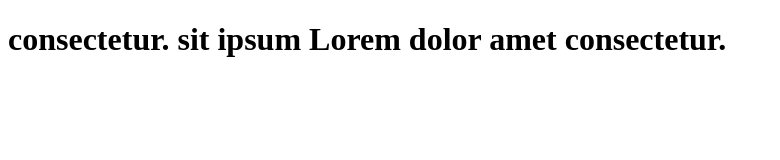
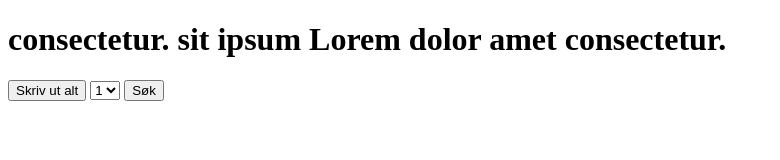
Before and after one commit to Fiery106/js-map-funksjon, a plain HTML site: page index.html in a window 1280 px wide. Shown: the whole page, without its empty margins (0-780 px from the left). Drawn offline with Linux system fonts and the light colour scheme.

Commit message:
Update index.html

```diff
--- a/index.html
+++ b/index.html
@@ -4,6 +4,11 @@
         <title>
             map funksjon
         </title>
+
+
+        <style>
+
+        </style>
     </head>
 
 
@@ -14,6 +19,34 @@
                 consectetur. sit ipsum Lorem dolor amet consectetur.
             </h1>
         </header>
+
+
+        <main>
+            <div>
+                <button onclick="writeAll()">
+                    Skriv ut alt
+                </button>
+
+
+                <select>
+                    <option>
+                        1
+                    </option>
+                    <option>
+                        1
+                    </option>
+                    <option>
+                        1
+                    </option>
+                </select>
+
+                <button onclick="writeAll()">
+                    Søk
+                </button>
+            </div>
+
+            <p id="output"></p>
+        </main>
 
 
         <script>
@@ -141,7 +174,12 @@
         ];
 
 
+        /*
 
+        Create custom cards that have names, occupation, city address, vehicle and contact information in that order.
+        Use .filter to search for a specific person
+
+        */
         </script>
     </body>
 </html>
```
